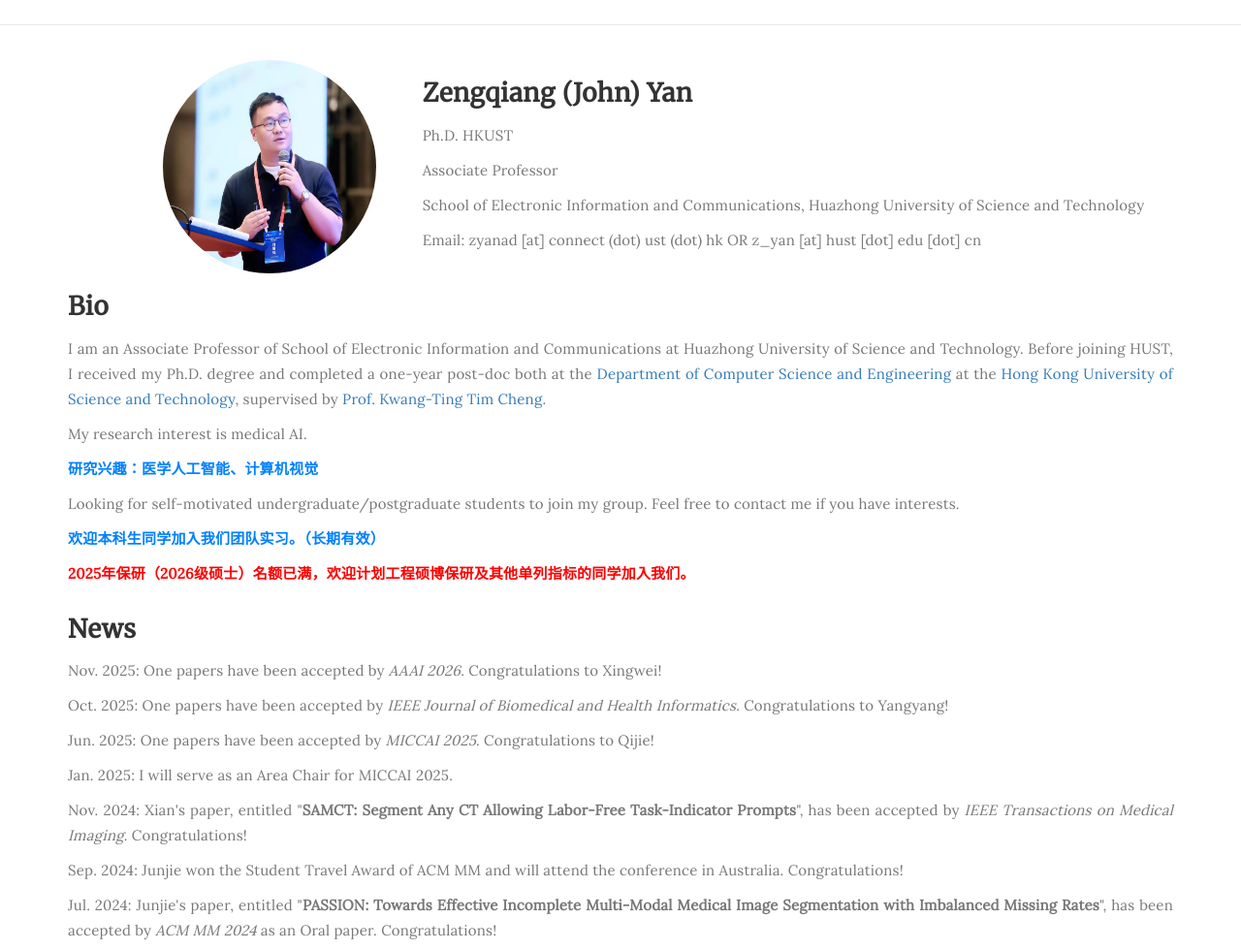
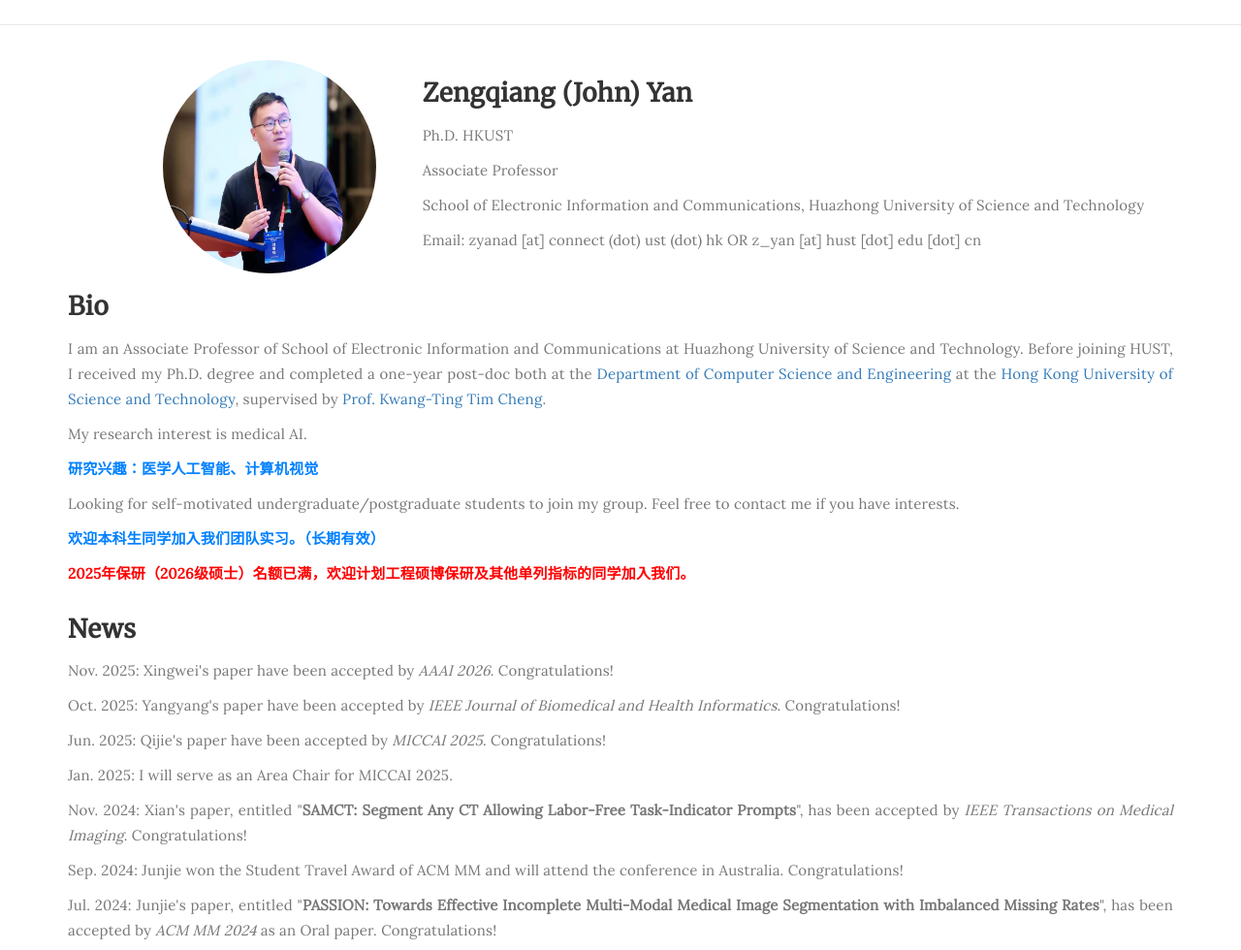
Before and after one commit to MIA2I/home, a plain HTML site: page index.html in a window 1280 px wide. Shown: the part 97-1077 px from the top of the page at 97% size. Drawn offline with Linux system fonts and the light colour scheme.

Commit message:
Update index.html

```diff
--- a/index.html
+++ b/index.html
@@ -103,9 +103,9 @@
 <section id="News">
 	<div class="container" style="text-align:justify">
 		<h3 class="section-title">News</h3>
-		<p>Nov. 2025: One papers have been accepted by <i>AAAI 2026</i>. Congratulations to Xingwei!</p>
-		<p>Oct. 2025: One papers have been accepted by <i>IEEE Journal of Biomedical and Health Informatics</i>. Congratulations to Yangyang!</p>
-		<p>Jun. 2025: One papers have been accepted by <i>MICCAI 2025</i>. Congratulations to Qijie!</p>
+		<p>Nov. 2025: Xingwei's paper have been accepted by <i>AAAI 2026</i>. Congratulations!</p>
+		<p>Oct. 2025: Yangyang's paper have been accepted by <i>IEEE Journal of Biomedical and Health Informatics</i>. Congratulations!</p>
+		<p>Jun. 2025: Qijie's paper have been accepted by <i>MICCAI 2025</i>. Congratulations!</p>
 		<p>Jan. 2025: I will serve as an Area Chair for MICCAI 2025.</p>
 		<p>Nov. 2024: Xian's paper, entitled "<b>SAMCT: Segment Any CT Allowing Labor-Free Task-Indicator Prompts</b>", has been accepted by <i>IEEE Transactions on Medical Imaging</i>. Congratulations!</p>
 		<p>Sep. 2024: Junjie won the Student Travel Award of ACM MM and will attend the conference in Australia. Congratulations!</p>
```
